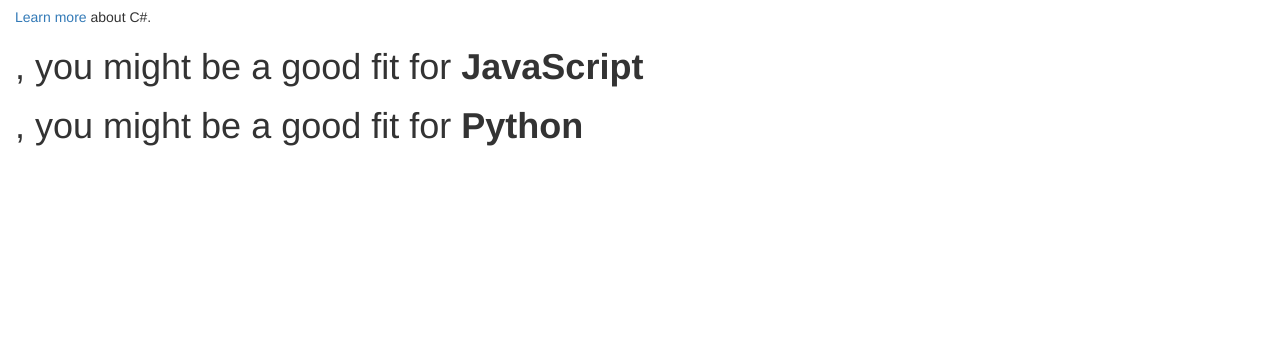
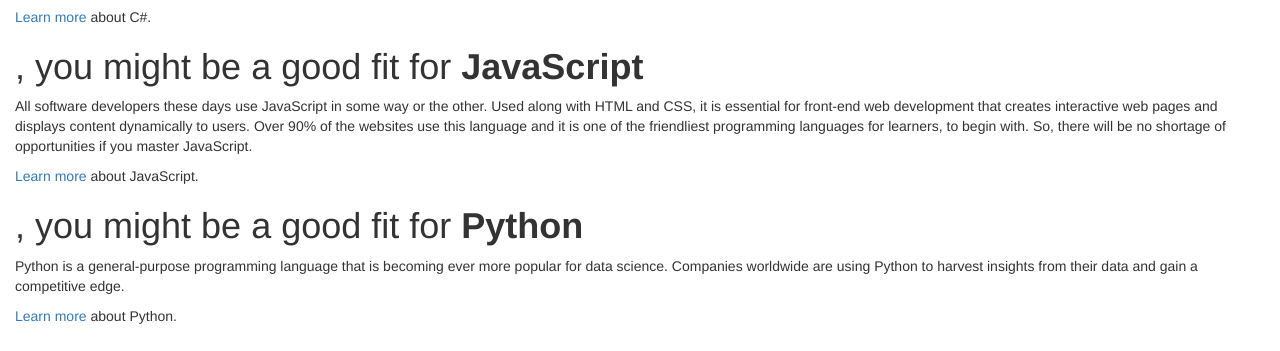
Before and after one commit to fc-dogan/Programming-Language-Suggester, a plain HTML site: page index.html in a window 1280 px wide. Shown: the part 661-1012 px from the top of the page. Before the commit the page ends 832 px from the top, so only its background shows below. Drawn offline with Linux system fonts and the light colour scheme.

Commit message:
add links for suggestions

```diff
--- a/index.html
+++ b/index.html
@@ -65,10 +65,13 @@
     </div>
     <div id="javascript">
       <h1><span class="name"></span>, you might be a good fit for <strong>JavaScript</strong></h1>
-      <p></p>
+      <p>All software developers these days use JavaScript in some way or the other. Used along with HTML and CSS, it is essential for front-end web development that creates interactive web pages and displays content dynamically to users. Over 90% of the websites use this language and it is one of the friendliest programming languages for learners, to begin with. So, there will be no shortage of opportunities if you master JavaScript.</p>
+      <p><a href="https://en.wikipedia.org/wiki/JavaScript">Learn more </a>about JavaScript.</p>
     </div>
     <div id="python">
       <h1><span class="name"></span>, you might be a good fit for <strong>Python</strong></h1>
+      <p>Python is a general-purpose programming language that is becoming ever more popular for data science. Companies worldwide are using Python to harvest insights from their data and gain a competitive edge.</p>
+      <p><a href="https://en.wikipedia.org/wiki/Python_(programming_language)">Learn more </a>about Python.</p>
     </div>
 
   </divid>
```
